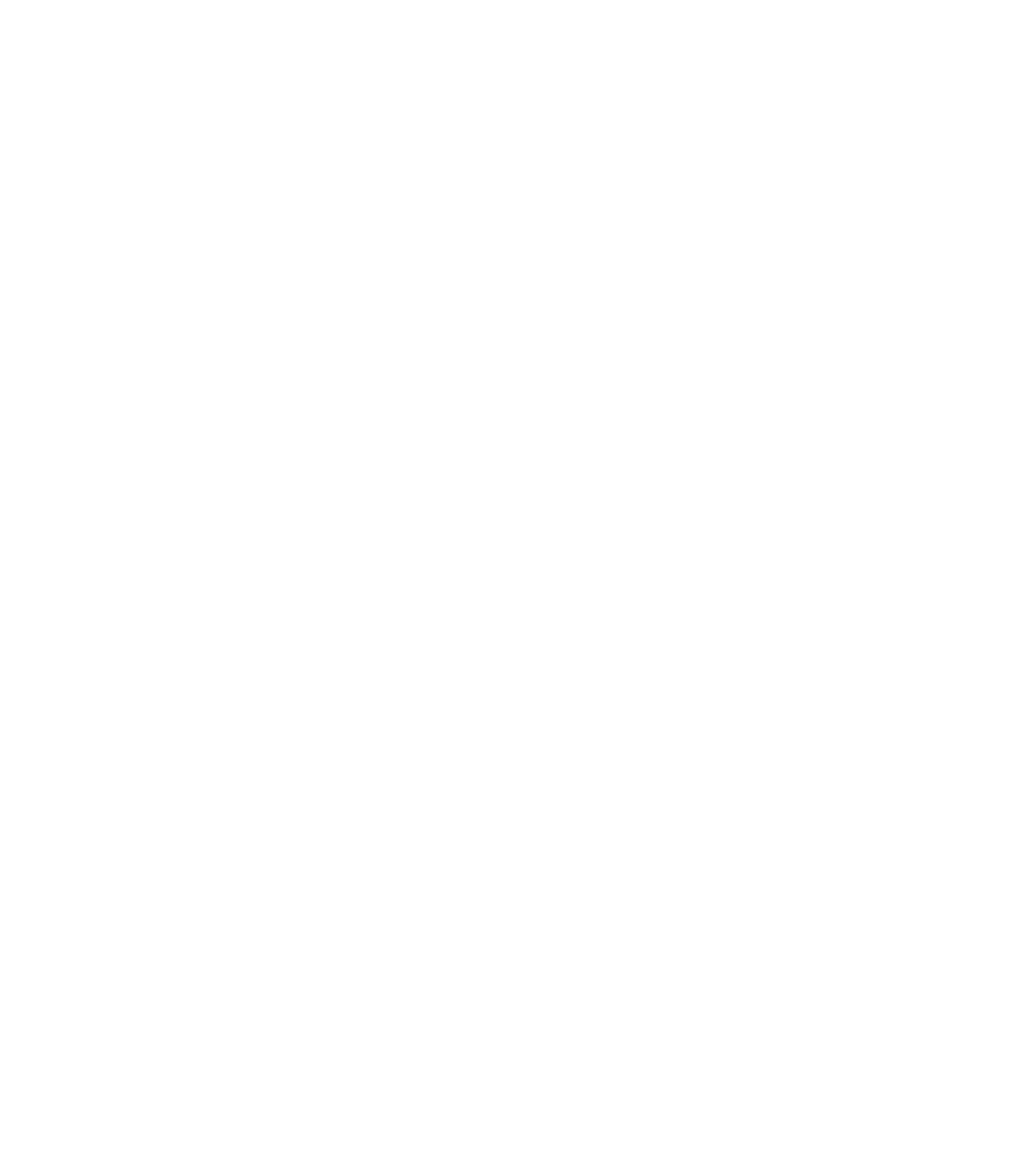
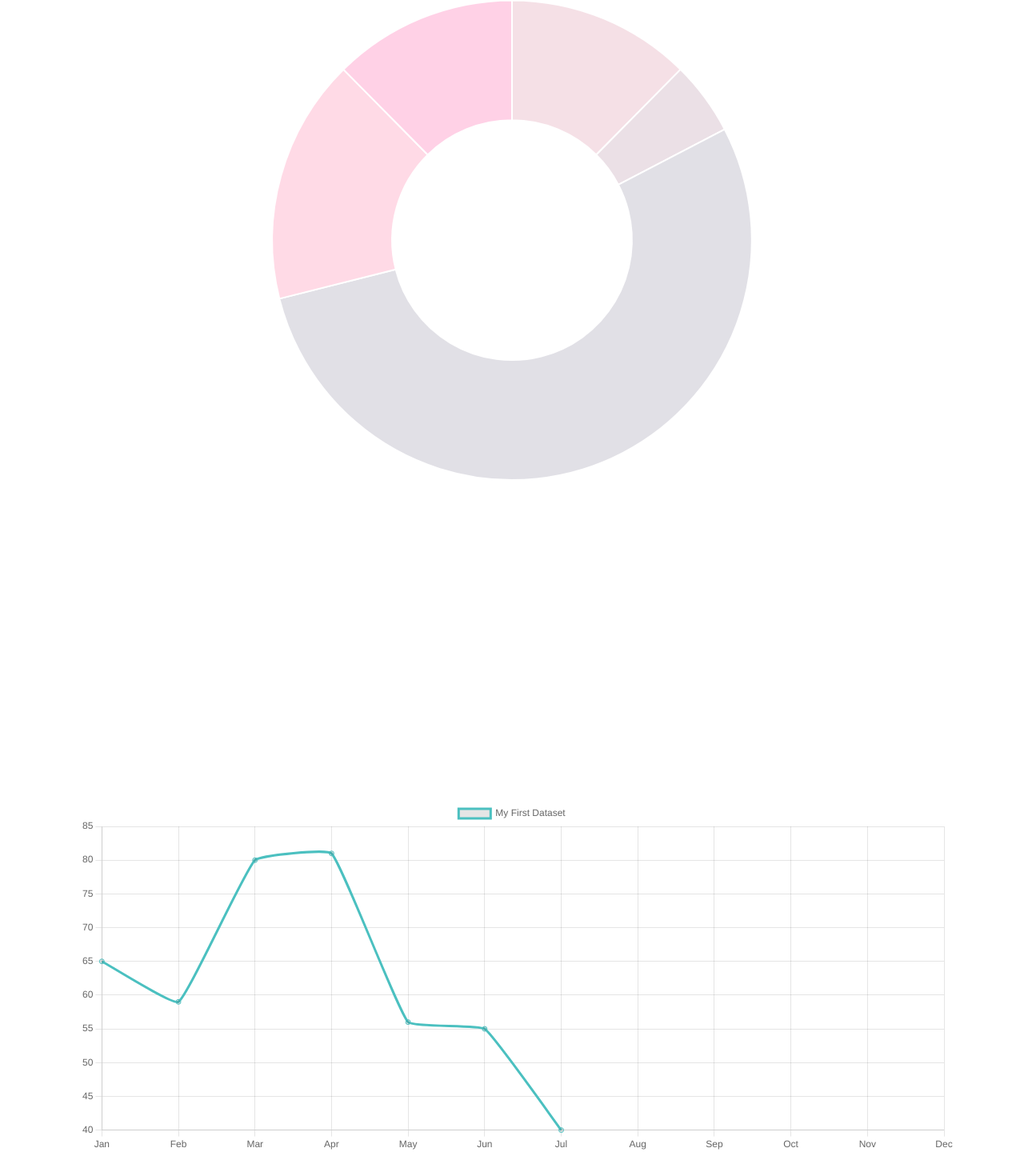
Before and after one commit to stevenstefanov/mycoin, a React (Create React App) app in the folder client/: page /portfolio in a window 1280 px wide. Shown: the part 463-1933 px from the top of the page at 80% size. Before the commit the page ends 800 px from the top, so only its background shows below. Built offline with nearby package versions, Linux system fonts and the light colour scheme.

Commit message:
pushing initial 2 charts.

```diff
--- a/client/package.json
+++ b/client/package.json
@@ -9,8 +9,10 @@
     "@testing-library/user-event": "^12.8.3",
     "axios": "^0.21.1",
     "bootstrap": "^5.0.2",
+    "chart.js": "^3.4.0",
     "react": "^17.0.2",
     "react-bootstrap": "^1.6.1",
+    "react-chartjs-2": "^3.0.3",
     "react-dom": "^17.0.2",
     "react-helmet": "^6.1.0",
     "react-router-dom": "^5.2.0",
--- a/client/public/index.html
+++ b/client/public/index.html
@@ -14,5 +14,7 @@
   <body>
     <noscript>You need to enable JavaScript to run this app.</noscript>
     <div id="root"></div>
+    <script src="https://cdn.jsdelivr.net/npm/chart.js"></script>
+    <!-- <script src="../src/Utils/charts.js"></script> -->
   </body>
 </html>
--- a/client/src/App.js
+++ b/client/src/App.js
@@ -3,6 +3,7 @@
 import Nav from './components/Nav'
 import Portfolio from './components/Portfolio'
 import Three from './Utils/Three.js'
+import Chart from './Utils/charts';
 import AddAsset from './components/AddAsset'
 import SignUp from './components/SignUp'
 import Login from './components/Login'
@@ -29,6 +30,7 @@
 
       <Route exact path = '/portfolio'>
       <Portfolio assets = {assets}/>
+      <Chart />
       </Route>
 
       <Route exact path = '/signup'>
--- /dev/null
+++ b/client/src/Utils/charts.js
@@ -0,0 +1,66 @@
+import React from 'react';
+import { Doughnut, Line } from 'react-chartjs-2';
+
+const Chart = () => {
+
+    return (
+        <div>
+            <p>Bar Chart</p>
+            <Doughnut
+                // height={400}
+                // width={400}
+                data={{
+                    labels: ['Coin1', 'COin2', 'Coin3', 'Coin4', 'Coin5'],
+                    datasets: [{
+                        label: 'My Portfolio',
+                        data: [3, 1.2, 13, 4, 3],
+                        backgroundColor: [
+                            'rgb(205, 99, 132, 0.2)',
+                            'rgb(155, 99, 132, 0.2)',
+                            'rgb(105, 99, 132, 0.2)',
+                            'rgb(255, 69, 132, 0.2)',
+                            'rgb(255, 29, 132, 0.2)'
+                        ],
+                        hoverBorderWidth: 5,
+                        hoverOffset: 6
+                    }]
+                }}
+                options={{
+                    layout: {
+                        padding: 300
+                    },
+                    plugins: {
+                        title: {
+                            display: true,
+                            font: {
+                                size: 22
+                            },
+                            text: 'Coin Distribution'
+                        }
+                    }
+                }}
+            />
+
+            <Line
+                data = {{
+                  labels: ['Jan', 'Feb', 'Mar', 'Apr', 'May', 'Jun', 'Jul', 'Aug', "Sep", 'Oct', 'Nov', 'Dec'],
+                  datasets: [{
+                    label: 'My First Dataset',
+                    data: [65, 59, 80, 81, 56, 55, 40],
+                    fill: false,
+                    borderColor: 'rgb(75, 192, 192)',
+                    tension: 0.1
+                  }]
+                }}
+                options={{
+                    layout: {
+                        padding: 100
+                    }
+                }}
+            />
+
+        </div>
+    )
+};
+
+export default Chart;
--- a/client/src/components/Portfolio.js
+++ b/client/src/components/Portfolio.js
@@ -7,7 +7,6 @@
 
     return (
         <div>
-
         </div>
         // assets.map(asset => {
         //     return <Asset key={asset.id} asset={asset} />
```
Also changed, not shown: 1 other file (tests, documents, lock files or other folders).
